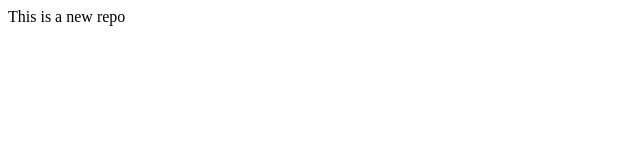
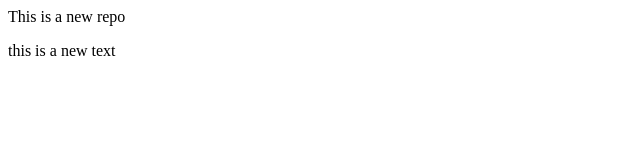
Before and after one commit to roshaninishad25/localrepo, a plain HTML site: page index.html in a window 1280 px wide. Shown: the full height of the page, 0-640 px from the left. Drawn offline with Linux system fonts and the light colour scheme.

Commit message:
add new text

```diff
--- a/index.html
+++ b/index.html
@@ -1 +1,3 @@
 <p>This is a new repo</p>
+
+<p>this is a new text</p>
```
